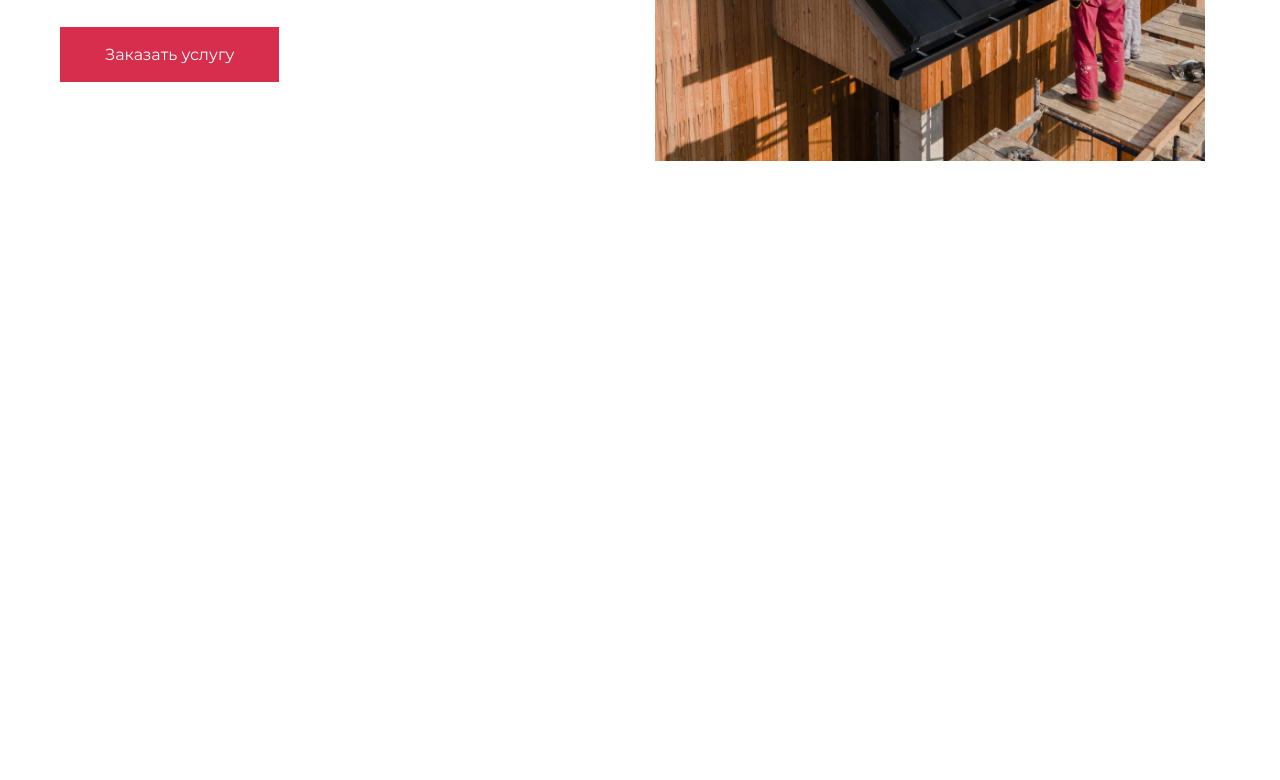
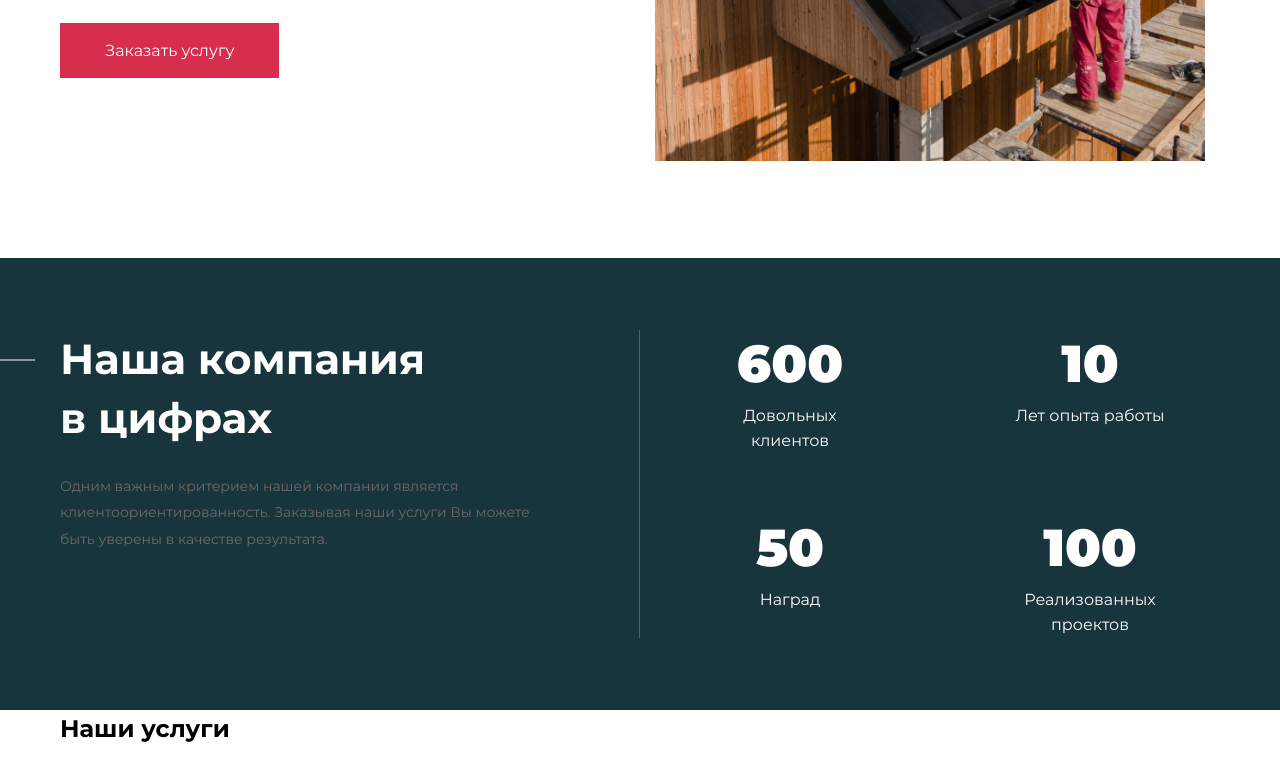
Before and after one commit to ssggtt/construct, a plain HTML site: page index.html in a window 1280 px wide. Shown: the part 1226-2006 px from the top of the page. Before the commit the page ends 1634 px from the top, so only its background shows below. Drawn offline with Linux system fonts and the light colour scheme.

Commit message:
add numbers

```diff
--- a/css/style.css
+++ b/css/style.css
@@ -54,6 +54,7 @@ textarea::placeholder {
   font-weight: 700;
   position: relative;
   margin-bottom: 25px;
+  line-height: 1.4;
 }
 .def-desc {
   color: #6d6a6a;
@@ -68,7 +69,7 @@ textarea::placeholder {
   height: 1px;
   width: 100%;
   position: absolute;
-  top: 50%;
+  top: 30px;
   left: calc(-100% - 25px);
   transform: translateY(-50%);
   background-color: #d62e4c;
@@ -221,7 +222,7 @@ textarea::placeholder {
 }
 .about-left {
   margin-right: 90px;
-	max-width: 505px;
+  max-width: 505px;
 }
 .about-right {
   width: 550px;
@@ -232,3 +233,37 @@ textarea::placeholder {
   object-fit: cover;
 }
 /* ABOUT END */
+/* NUMBERS */
+.s-numbers {
+  background-color: #18353e;
+  color: #fff;
+  padding: 72px 0;
+}
+.s-numbers .def-title::before {
+  background-color: #fff;
+}
+.numbers-row {
+  display: flex;
+}
+.numbers-left {
+  width: 50%;
+  padding-right: 100px;
+  border-right: 1px solid #5d5d5d;
+}
+.numbers-right {
+  display: grid;
+  width: 50%;
+  grid-template-columns: repeat(2, 300px);
+  text-align: center;
+  row-gap: 60px;
+}
+.numbers-num {
+  font-size: 52px;
+  font-weight: 900;
+  margin-bottom: 5px;
+  line-height: 1.3;
+}
+.numbers-desc {
+  color: #fff;
+}
+/* NUMBERS END */
--- a/index.html
+++ b/index.html
@@ -137,5 +137,48 @@
         </div>
       </div>
     </section>
+    <section class="s-numbers">
+      <div class="container">
+        <div class="numbers-row">
+          <div class="numbers-left">
+            <h2 class="def-title">
+              Наша компания <br />
+              в цифрах
+            </h2>
+            <div class="def-desc">
+              Одним важным критерием нашей компании является
+              клиентоориентированность. Заказывая наши услуги Вы можете быть
+              уверены в качестве результата.
+            </div>
+          </div>
+          <div class="numbers-right">
+            <div class="numbers-item">
+              <div class="numbers-num">600</div>
+              <div class="numbers-desc">Довольных<br />клиентов</div>
+            </div>
+            <div class="numbers-item">
+              <div class="numbers-num">10</div>
+              <div class="numbers-desc">Лет опыта работы</div>
+            </div>
+            <div class="numbers-item">
+              <div class="numbers-num">50</div>
+              <div class="numbers-desc">Наград</div>
+            </div>
+            <div class="numbers-item">
+              <div class="numbers-num">100</div>
+              <div class="numbers-desc">
+                Реализованных<br />
+                проектов
+              </div>
+            </div>
+          </div>
+        </div>
+      </div>
+    </section>
+		<section class="s-services">
+			<div class="container">
+				<h2 class="center-title">Наши услуги</h2>
+			</div>
+		</section>
   </body>
 </html>
```
